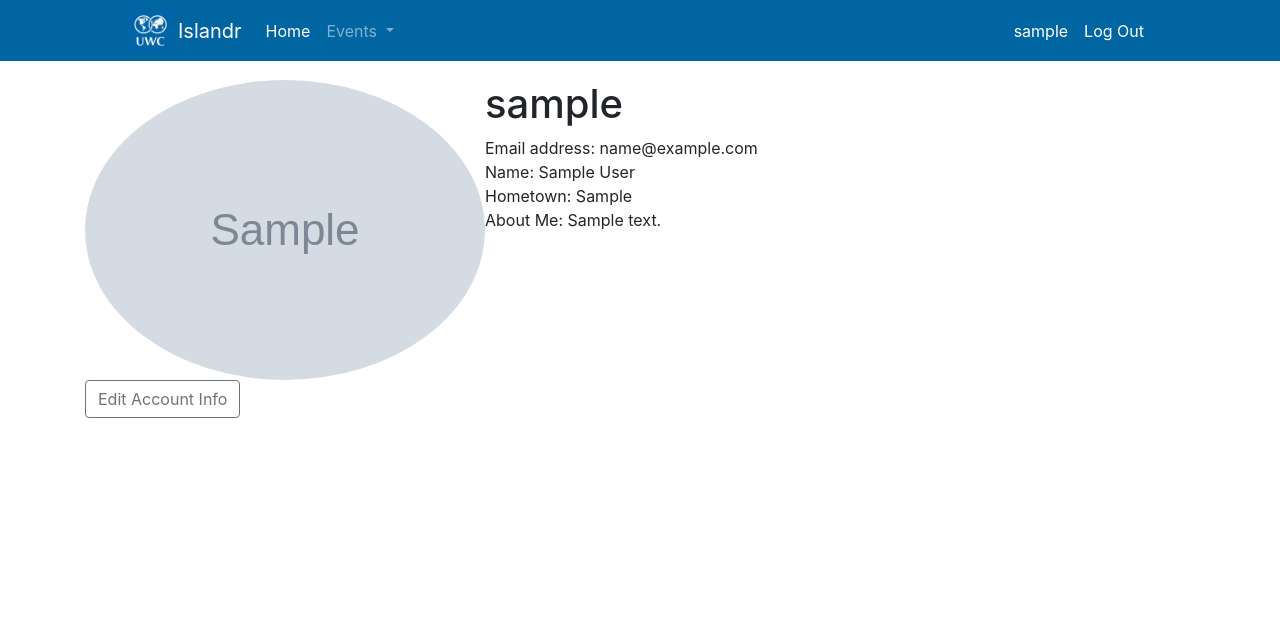
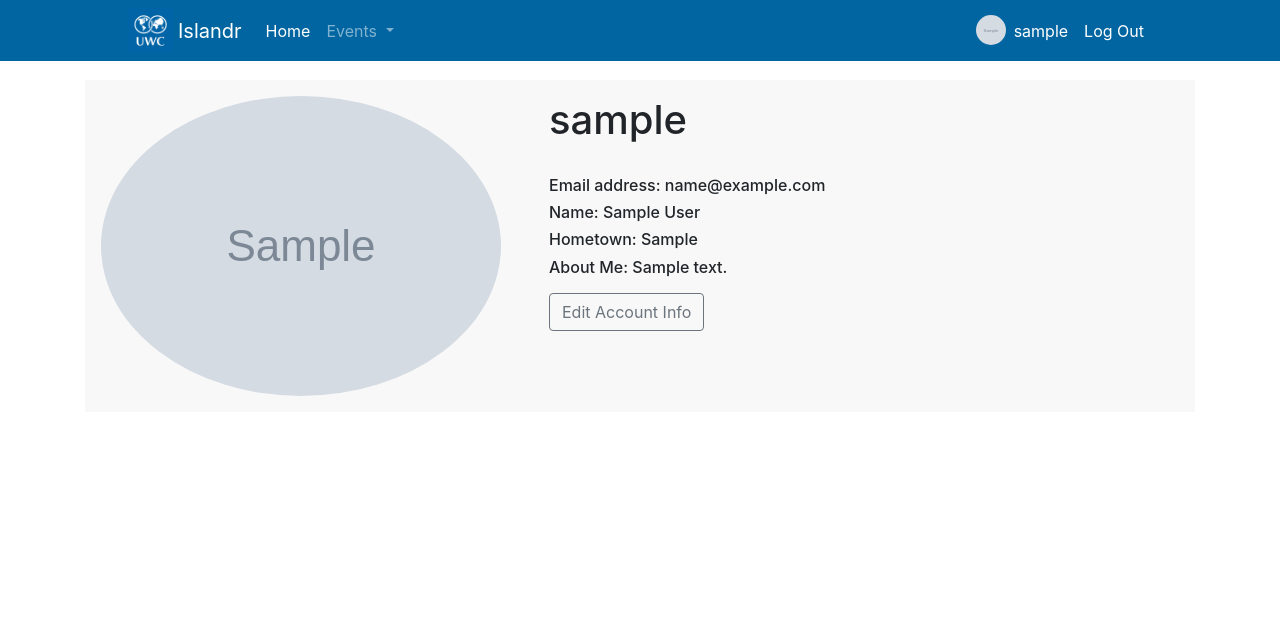
Before and after one commit to zlxlty/Islandr, a Flask app: page /account/1 in a window 1280 px wide. Shown: the top 617 px of the page. Run offline with Flask 2, Linux system fonts and the light colour scheme; a user stored in the database is signed in; tables that the repository leaves empty hold one stand-in row (values such as "Sample post"); grey boxes marked "Sample" are stand-in pictures; some libraries are stand-ins or nearby versions.

Commit message:
UI of Account

```diff
--- a/app/templates/account.html
+++ b/app/templates/account.html
@@ -4,29 +4,29 @@
 
 {% block page_content %}
 
-<div class="content-section">
+
+<div class="content-section px-3 py-3" style="background-color:rgba(245, 245, 245, 0.637);">
         <div class="media">
-            <img class="rounded-circle account-img" src="{{ profile_pic }}" />
+            <img class="rounded-circle account-img mr-5" src="{{ profile_pic }}" />
+
             <div class="media-body">
                 <h1 class="account-heading">{{ user.username }}</h1>
-                <P class="text-seconary">
-                    Email address:  {{ user.email }}
-                    <br />
-                    Name:  {{ user.name }}
-                    <br />
-                    Hometown:  {{ user.location }}
-                    <br />
-                    About Me:  {{ user.about_me }}
-                </P>
+                <br />
+                <h6>Email address:  {{ user.email }}</h6>
+                <h6>Name:  {{ user.name }}</h6>
+                <h6>Hometown:  {{ user.location }}</h6>
+                <h6>About Me:  {{ user.about_me }}</h6>
+                {% if current_user.id == user.id %}
+                <div class="content-section mt-3">
+                    <a href="{{ url_for('main.account_edit', user_id=user.id) }}">
+                        <button class="btn btn-outline-secondary">Edit Account Info</button>
+                    </a>
+                </div>
+                {% endif %}
+
             </div>
         </div>
-        {% if current_user.id == user.id %}
-        <div class="content-section">
-            <a href="{{ url_for('main.account_edit', user_id=user.id) }}">
-                <button class="btn btn-outline-secondary">Edit Account Info</button>
-            </a>
-        </div>
-        {% endif %}
+
 
 </div>
 {% endblock %}
--- a/app/templates/base.html
+++ b/app/templates/base.html
@@ -36,9 +36,12 @@
         <ul class="navbar-nav justify-content-end">
             {% if current_user.is_authenticated %}
             <li class="nav-item">
-
+                <a class="align-middle" href="{{ url_for('main.account', user_id=current_user.id) }}">
+                    <img class="rounded-circle mt-1" src="{{ url_for('static', filename='profile_pic/%s' % current_user.profile_pic) }}" height=30 width=30/>
+                </a>
+            </li>
+            <li class="nav-item">
                 <a class="nav-link active" href="{{ url_for('main.account', user_id=current_user.id) }}">{{ current_user.username }}</a>
-
             </li>
             <li class="nav-item">
                 <a class="nav-link active" href="{{ url_for('auth.logout') }}">Log Out</a>
```
